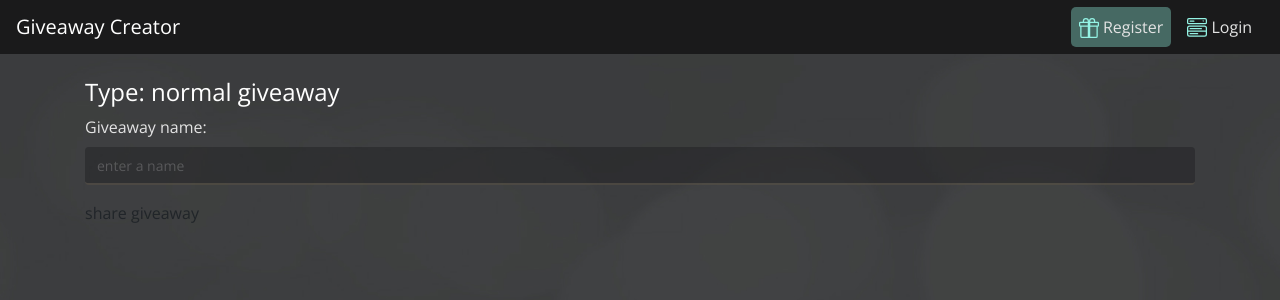
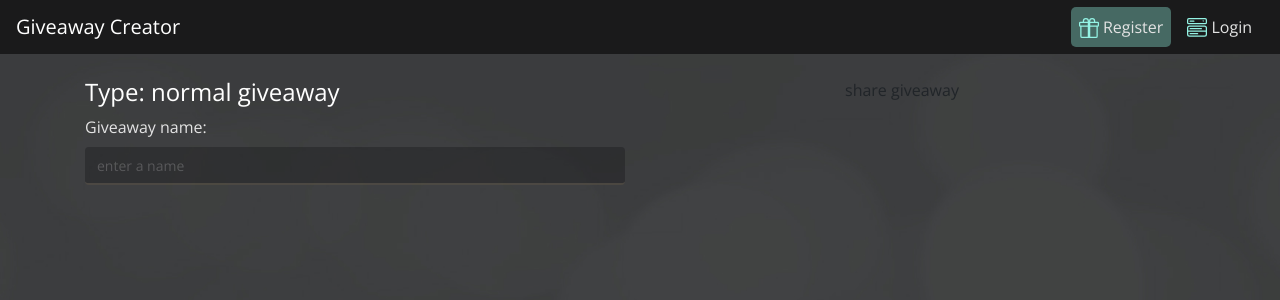
Before and after one commit to Andrei1524/gw-creator, a Nuxt app in the folder client/: page /giveaways/create in a window 1280 px wide. Shown: the top 300 px of the page. Built offline with nearby package versions, Linux system fonts and the light colour scheme; no server answers.

Commit message:
create 2 cols on 2columns layout

```diff
--- a/client/layouts/2columns.vue
+++ b/client/layouts/2columns.vue
@@ -3,13 +3,15 @@
     <Alert />
     <Header />
     <main>
-      <div class="2columns container">
-        <div class="first-col">
-          <Nuxt />
-        </div>
-        <div class="second-col">
-          <ShareGiveaway v-if='componentToShow === "share-giveaway"' />
-        </div>
+      <div class='container mt-4'>
+        <b-row align-h="between">
+          <b-col cols="12" md="6">
+            <Nuxt />
+          </b-col>
+          <b-col cols="12" md="4" align-h="center">
+            <ShareGiveaway v-if="componentToShow === 'share-giveaway'" />
+          </b-col>
+        </b-row>
       </div>
     </main>
   </div>
@@ -26,7 +28,7 @@ export default {
   components: { Header, Alert, ShareGiveaway },
 
   computed: {
-    ...mapState(['componentToShow'])
+    ...mapState(['componentToShow']),
   },
 
   data() {
--- a/client/pages/giveaways/create.vue
+++ b/client/pages/giveaways/create.vue
@@ -1,5 +1,5 @@
 <template>
-  <div class="create-page mt-4">
+  <div class="create-page">
     <div>
       <h4>Type: <span class="font-weight-light">normal giveaway</span></h4>
 
```
